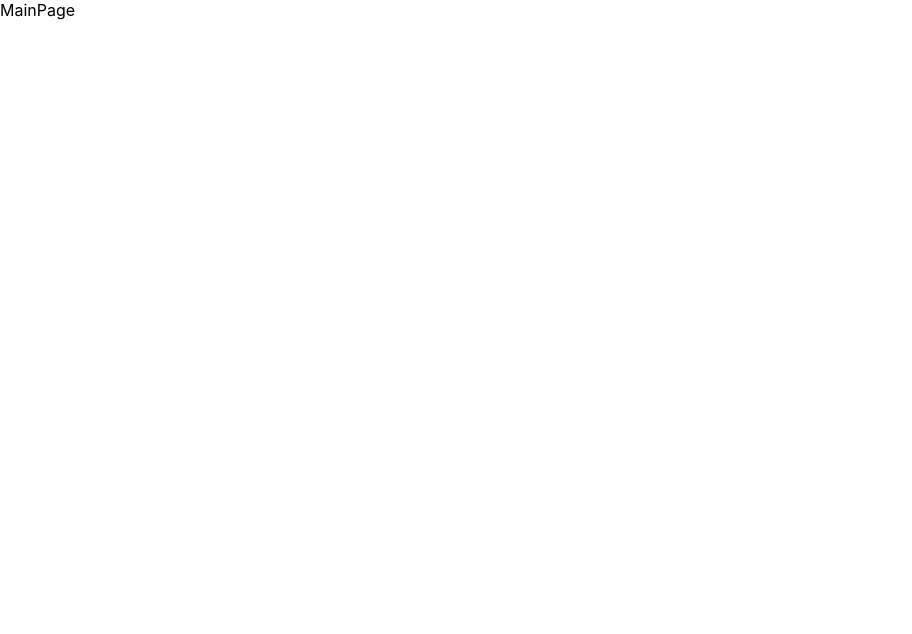
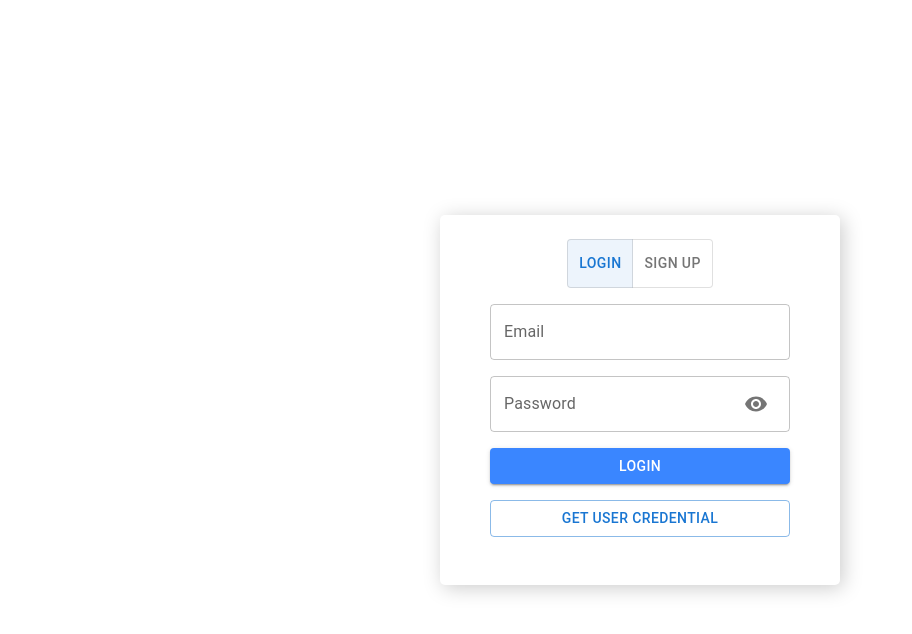
Before and after one commit to ama29n/Chat-App-MERN, a React (Create React App) app in the folder client/: page / in a window 1280 px wide. Shown: the top 634 px of the page, without its empty margins (0-912 px from the left). Built offline with nearby package versions, Linux system fonts and the light colour scheme.

Commit message:
Login and Signup Component

```diff
--- a/client/package.json
+++ b/client/package.json
@@ -6,6 +6,7 @@
   "dependencies": {
     "@emotion/react": "^11.10.5",
     "@emotion/styled": "^11.10.5",
+    "@mui/icons-material": "^5.11.0",
     "@mui/material": "^5.11.0",
     "@testing-library/jest-dom": "^5.14.1",
     "@testing-library/react": "^13.0.0",
--- a/client/src/App.js
+++ b/client/src/App.js
@@ -1,12 +1,12 @@
 import ChatPage from "./Pages/ChatPage";
-import MainPage from "./Pages/MainPage";
+import StartPage from "./Pages/StartPage";
 import { Route, Routes, BrowserRouter} from "react-router-dom";
 
 function App() {
   return (
     <BrowserRouter>
       <Routes>
-        <Route path="/" element={<MainPage />} />
+        <Route path="/" element={<StartPage />} />
         <Route path="/chat" element={<ChatPage />} />
       </Routes>
     </BrowserRouter>
--- a/client/src/Components/Common/SecondaryButton.js
+++ b/client/src/Components/Common/SecondaryButton.js
@@ -1,15 +1,11 @@
 import { Button } from "@mui/material";
-import { styled } from "@mui/material/styles";
 
-const MyButton = styled(Button)(({ theme }) => ({
-    backgroundColor: "#8338ec",
-    "&:hover": {
-        backgroundColor: "#7b2cbf"
-    }
-}));
-
-export default function SecondaryButton ({ buttonText, clickHandler }) {
-    return (
-        <><MyButton variant="contained" onClick={clickHandler}>{buttonText}</MyButton></>
-    );
+export default function SecondaryButton({ buttonText, clickHandler }) {
+  return (
+    <>
+      <Button variant="contained" color="secondary" onClick={clickHandler}>
+        {buttonText}
+      </Button>
+    </>
+  );
 }
--- /dev/null
+++ b/client/src/Components/SignupLogin/LoginForm.js
@@ -0,0 +1,60 @@
+import { useState } from "react";
+import { TextField, Box, IconButton, InputAdornment, Button } from "@mui/material";
+import VisibilityIcon from "@mui/icons-material/Visibility";
+import VisibilityOffIcon from "@mui/icons-material/VisibilityOff";
+import PrimaryButton from "../Common/PrimaryButton";
+
+function LoginForm() {
+  const [showVisibility, setShowVisibility] = useState(false);
+  const showVisibilityHandler = () => {
+    setShowVisibility((prev) => !prev);
+  };
+  const [email, setEmail] = useState("");
+  const [password, setPassword] = useState("");
+  const emailChangeHandler = (e) => {
+    setEmail(e.target.value);
+  };
+  const passwordChangeHandler = (e) => {
+    setPassword(e.target.value);
+  };
+  return (
+    <Box sx={__LoginForm_box}>
+      <TextField
+        fullWidth
+        label="Email"
+        value={email}
+        onChange={emailChangeHandler}
+        variant="outlined"
+      />
+      <TextField
+        fullWidth
+        label="Password"
+        value={password}
+        onChange={passwordChangeHandler}
+        InputProps={{
+          endAdornment: (
+            <InputAdornment position="end">
+              <IconButton onClick={showVisibilityHandler}>
+                {!showVisibility ? <VisibilityIcon /> : <VisibilityOffIcon />}
+              </IconButton>
+            </InputAdornment>
+          ),
+        }}
+        {...{ type: showVisibility ? null : "password" }}
+      />
+      <PrimaryButton buttonText="Login" />
+      <Button variant="outlined">Get User Credential</Button>
+    </Box>
+  );
+}
+
+export default LoginForm;
+
+// Styles
+
+const __LoginForm_box = {
+  width: "300px",
+  display: "flex",
+  flexDirection: "column",
+  gap: "1rem",
+};
--- /dev/null
+++ b/client/src/Components/SignupLogin/SignupForm.js
@@ -0,0 +1,74 @@
+import { useState } from "react";
+import { TextField, Box, IconButton, InputAdornment } from "@mui/material";
+import VisibilityIcon from "@mui/icons-material/Visibility";
+import VisibilityOffIcon from "@mui/icons-material/VisibilityOff";
+import SecondaryButton from "../Common/SecondaryButton";
+
+function SignupForm() {
+  const [showVisibility, setShowVisibility] = useState(false);
+  const showVisibilityHandler = () => {
+    setShowVisibility((prev) => !prev);
+  };
+  const [name, setName] = useState("");
+  const [email, setEmail] = useState("");
+  const [password, setPassword] = useState("");
+  const nameChangeHandler = (e) => {
+    setName(e.target.value);
+  }
+  const emailChangeHandler = (e) => {
+    setEmail(e.target.value);
+  };
+  const passwordChangeHandler = (e) => {
+    setPassword(e.target.value);
+  };
+  return (
+    <Box sx={__SignupForm_box}>
+      <TextField
+        fullWidth
+        label="Name"
+        value={name}
+        onChange={nameChangeHandler}
+        color="secondary"
+        variant="outlined"
+      />
+      <TextField
+        fullWidth
+        label="Email"
+        value={email}
+        onChange={emailChangeHandler}
+        color="secondary"
+        variant="outlined"
+      />
+      <TextField
+        fullWidth
+        label="Password"
+        value={password}
+        onChange={passwordChangeHandler}
+        color="secondary"
+        InputProps={{
+          endAdornment: (
+            <InputAdornment position="end">
+              <IconButton onClick={showVisibilityHandler}>
+                {!showVisibility ? <VisibilityIcon /> : <VisibilityOffIcon />}
+              </IconButton>
+            </InputAdornment>
+          ),
+        }}
+        {...{ type: showVisibility ? null : "password" }}
+      />
+
+      <SecondaryButton buttonText="Sign Up" />
+    </Box>
+  );
+}
+
+export default SignupForm;
+
+// Styles
+
+const __SignupForm_box = {
+  width: "300px",
+  display: "flex",
+  flexDirection: "column",
+  gap: "1rem",
+};
--- /dev/null
+++ b/client/src/Components/SignupLogin/ToggleButton.js
@@ -0,0 +1,19 @@
+import { ToggleButton, ToggleButtonGroup } from "@mui/material";
+
+export default function ColorToggleButton({ action, changeAction }) {
+  return (
+    <ToggleButtonGroup
+      value={action}
+      exclusive
+      onChange={changeAction}
+      aria-label="Platform"
+    >
+      <ToggleButton value="login" color="primary">
+        Login
+      </ToggleButton>
+      <ToggleButton value="signup" color="secondary">
+        Sign Up
+      </ToggleButton>
+    </ToggleButtonGroup>
+  );
+}
--- a/client/src/Pages/MainPage.js
+++ /dev/null
@@ -1,9 +0,0 @@
-import React from 'react'
-
-function MainPage() {
-  return (
-    <div>MainPage</div>
-  )
-}
-
-export default MainPage
--- /dev/null
+++ b/client/src/Pages/StartPage.js
@@ -0,0 +1,48 @@
+import ToggleButton from "../Components/SignupLogin/ToggleButton";
+import { useState } from "react";
+import { Box } from "@mui/material";
+import SignupForm from "../Components/SignupLogin/SignupForm";
+import LoginForm from "../Components/SignupLogin/LoginForm";
+
+function StartPage() {
+  const [action, setAction] = useState("login");
+  const changeAction = () => {
+    if (action === "login") {
+      setAction("signup");
+    } else {
+      setAction("login");
+    }
+  };
+  return (
+    <Box sx={__StartPage_outer_box}>
+      <Box sx={__StartPage_inner_box}>
+        <ToggleButton action={action} changeAction={changeAction} />
+        {action === "login" ? <LoginForm /> : <SignupForm />}
+      </Box>
+    </Box>
+  );
+}
+
+export default StartPage;
+
+// Styles
+
+const __StartPage_outer_box = {
+  width: "100%",
+  height: "100vh",
+  display: "flex",
+  justifyContent: "center",
+  alignItems: "center",
+};
+
+const __StartPage_inner_box = {
+  width: "400px",
+  height: "370px",
+  borderRadius: "5px",
+  boxShadow: "3px 3px 20px #cccccc",
+  padding: "1.5rem",
+  display: "flex",
+  flexDirection: "column",
+  alignItems: "center",
+  gap: "1rem",
+};
```
Also changed, not shown: client/src/Components/Common/PrimaryButton.js (+9 -5 lines), 2 other files (tests, documents, lock files or other folders).
